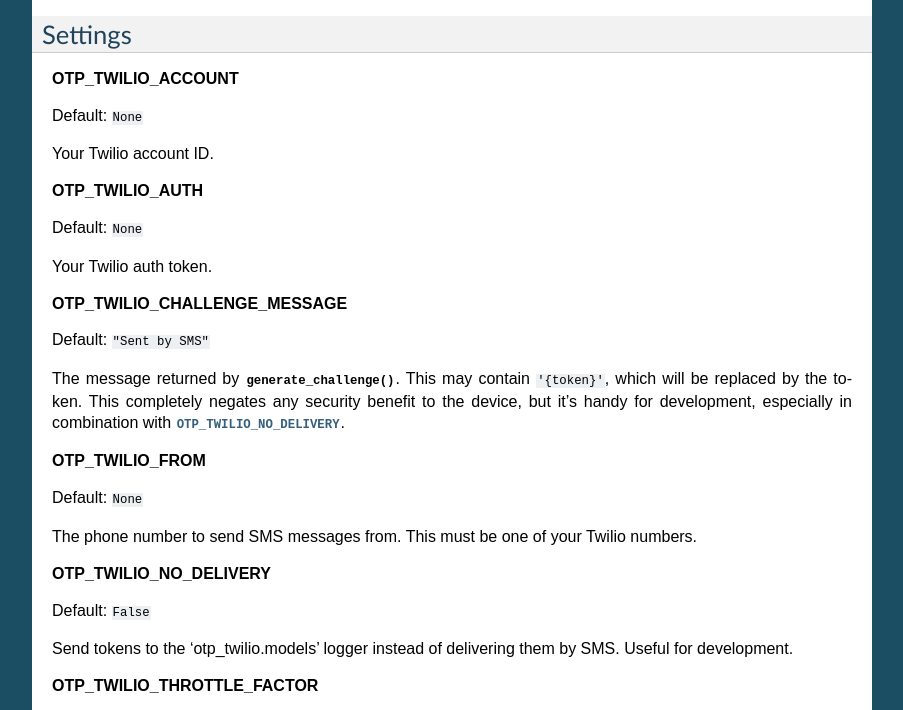
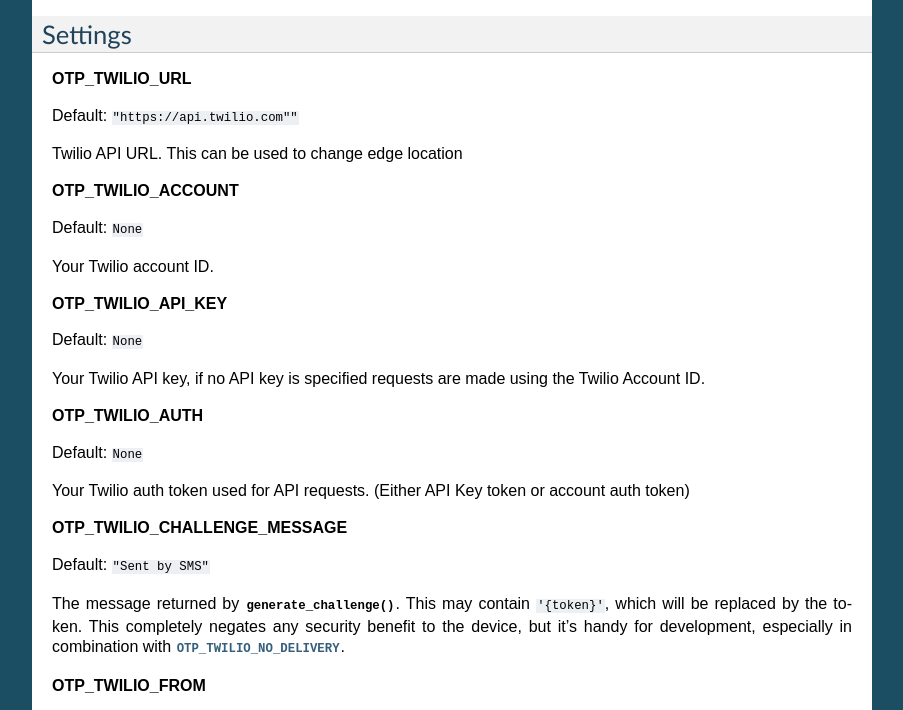
Before and after one commit to django-otp/django-otp-twilio, a Sphinx documentation site: the page built from docs/source/index.rst, in a window 1280 px wide and 900 px high, scrolled down 740 px, cut to the strip 190-900 px from the top of the window. Shown: the whole strip, without its empty margins (198-1101 px from the left). Built offline with Sphinx 7.4.7, drawn with Linux system fonts in a browser that asks for light colours.

Commit message:
Allow specifying of twilio API URL and API key

```diff
--- a/docs/source/index.rst
+++ b/docs/source/index.rst
@@ -45,6 +45,14 @@
 Settings
 --------
 
+.. setting:: OTP_TWILIO_URL
+
+**OTP_TWILIO_URL**
+
+Default: ``"https://api.twilio.com""``
+
+Twilio API URL. This can be used to change edge location
+
 .. setting:: OTP_TWILIO_ACCOUNT
 
 **OTP_TWILIO_ACCOUNT**
@@ -53,6 +61,14 @@
 
 Your Twilio account ID.
 
+.. setting:: OTP_TWILIO_API_KEY
+
+**OTP_TWILIO_API_KEY**
+
+Default: ``None``
+
+Your Twilio API key, if no API key is specified requests are made using the Twilio Account ID.
+
 
 .. setting:: OTP_TWILIO_AUTH
 
@@ -60,7 +76,7 @@
 
 Default: ``None``
 
-Your Twilio auth token.
+Your Twilio auth token used for API requests. (Either API Key token or account auth token)
 
 
 .. setting:: OTP_TWILIO_CHALLENGE_MESSAGE
```
Also changed, not shown: 2 other files.
